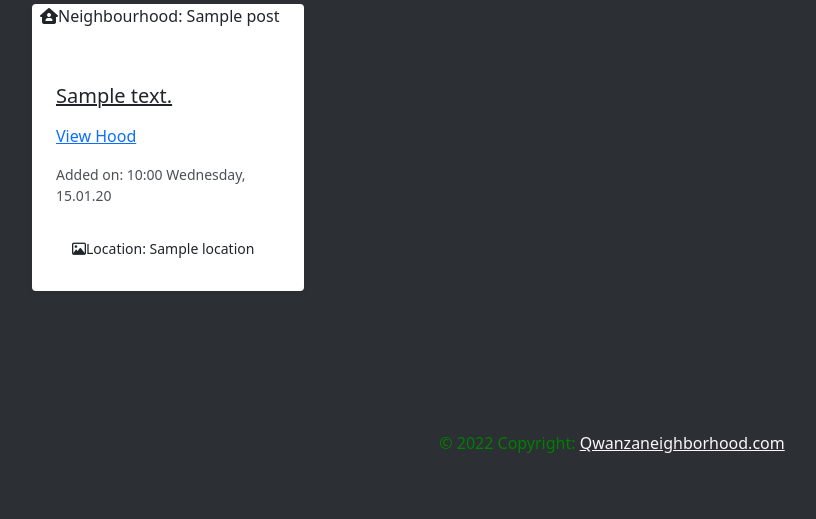
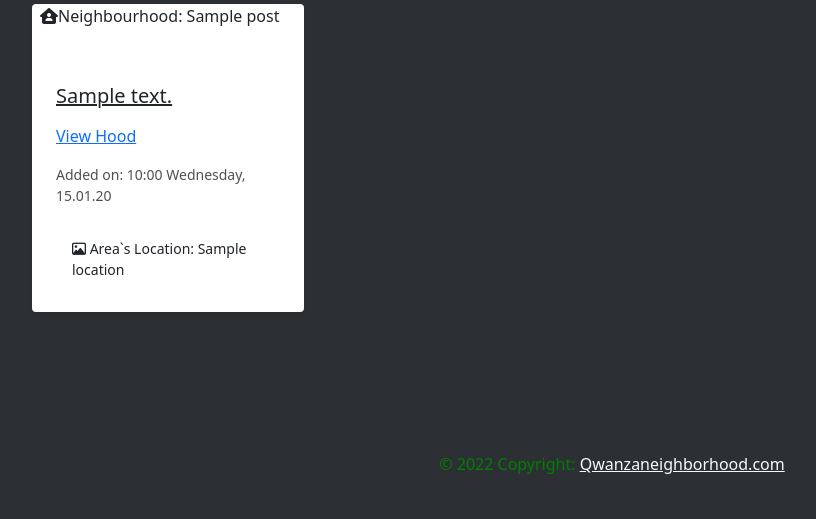
Before and after one commit to Shawn9717/Neighberhood, a Django app: page / in a window 1280 px wide. Shown: the part 412-931 px from the top of the page, without its empty margins (28-844 px from the left). Before the commit the page ends 865 px from the top, so only its background shows below. Run offline with Django 4.2, Linux system fonts and the light colour scheme; tables that the repository leaves empty hold one stand-in row (values such as "Sample post"); some libraries are stand-ins or nearby versions; some web fonts are replaced.

Commit message:
add index.html

```diff
--- a/homepage/templates/home/index.html
+++ b/homepage/templates/home/index.html
@@ -54,7 +54,7 @@
                 >
                   <p class="small mb-0">
                     <i class="fa fa-picture-o mr-2"></i
-                    ><span class="font-weight-bold">Location: {{post.location}}</span>
+                    ><span class="font-weight-bold"> Area`s Location: {{post.location}}</span>
                   </p>
                   <div
                     class="badge badge-primary px-3 rounded-pill font-weight-normal"
```
